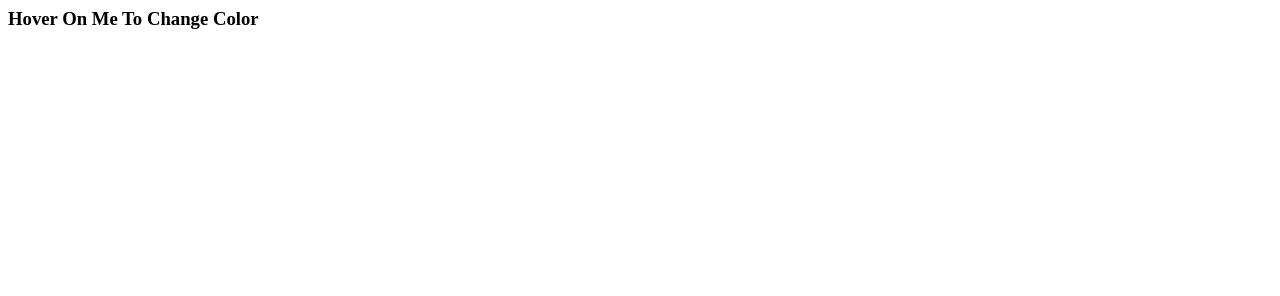
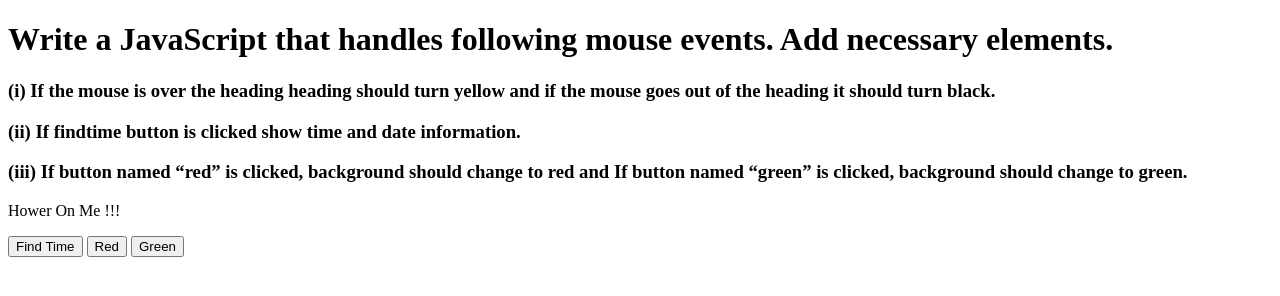
Before and after one commit to yashkhokhar28/JavaScript, a plain HTML site: page Mouse Event/MouseEvent2.html in a window 1280 px wide. Drawn offline with Linux system fonts and the light colour scheme.

Commit message:
Update MouseEvent2.html

```diff
--- a/Mouse Event/MouseEvent2.html
+++ b/Mouse Event/MouseEvent2.html
@@ -1,24 +1,51 @@
+<!DOCTYPE html>
 <html lang="en">
   <head>
-    <meta charset="UTF-8">
-    <meta http-equiv="X-UA-Compatible" content="IE=edge">
-    <meta name="viewport" content="width=device-width, initial-scale=1.0">
-    <title>Mouse Event</title>
+    <meta charset="UTF-8" />
+    <meta http-equiv="X-UA-Compatible" content="IE=edge" />
+    <meta name="viewport" content="width=device-width, initial-scale=1.0" />
+    <title>Mouse Evemt Programme</title>
+    <h1>
+      Write a JavaScript that handles following mouse events. Add necessary
+      elements.
+    </h1>
+    <h3>
+      (i) If the mouse is over the heading heading should turn yellow and if the
+      mouse goes out of the heading it should turn black.
+    </h3>
+    <h3>(ii) If findtime button is clicked show time and date information.</h3>
+    <h3>
+      (iii) If button named “red” is clicked, background should change to red
+      and If button named “green” is clicked, background should change to green.
+    </h3>
   </head>
-<body id="div1" >
-    <h3 id="demo">Hover On Me To Change Color</h3>
+  <body id="body">
+    <p id="paragraph">Hower On Me !!!</p>
+    <button id="btn1" onclick="findDateTime()">Find Time</button>
+    <button id="btn2" onclick="changeColorToRed()">Red</button>
+    <button id="btn3" onclick="changeColorToBlack()">Green</button>
     <script>
-        document.getElementById("demo").onmouseover = function(){
-            mouseover();
+      document.getElementById("paragraph").onmouseover = function () {
+        coloryellow();s
+      };
+      function coloryellow() {
+        document.getElementById("body").style.backgroundColor = "yellow";
       }
-        document.getElementById("demo").onmouseout = function(){
-            mouseout();
+      document.getElementById("paragraph").onmouseleave = function () {
+        colorBlack();
+      };
+      function colorBlack() {
+        document.getElementById("body").style.backgroundColor = "black";
       }
-        function mouseover() {
-            document.getElementById("div1").style.backgroundColor = "red";
+      function findDateTime() {
+        const datetime = new Date();
+        document.getElementById("btn1").innerHTML = datetime;
       }
-        function mouseout() {
-            document.getElementById("div1").style.backgroundColor = "black";
+      function changeColorToRed(params) {
+        document.getElementById("body").style.backgroundColor = "red";
+      }
+      function changeColorToBlack(params) {
+        document.getElementById("body").style.backgroundColor = "green";
       }
     </script>
   </body>
```
Lines whose indentation alone changed are shown as unchanged.
